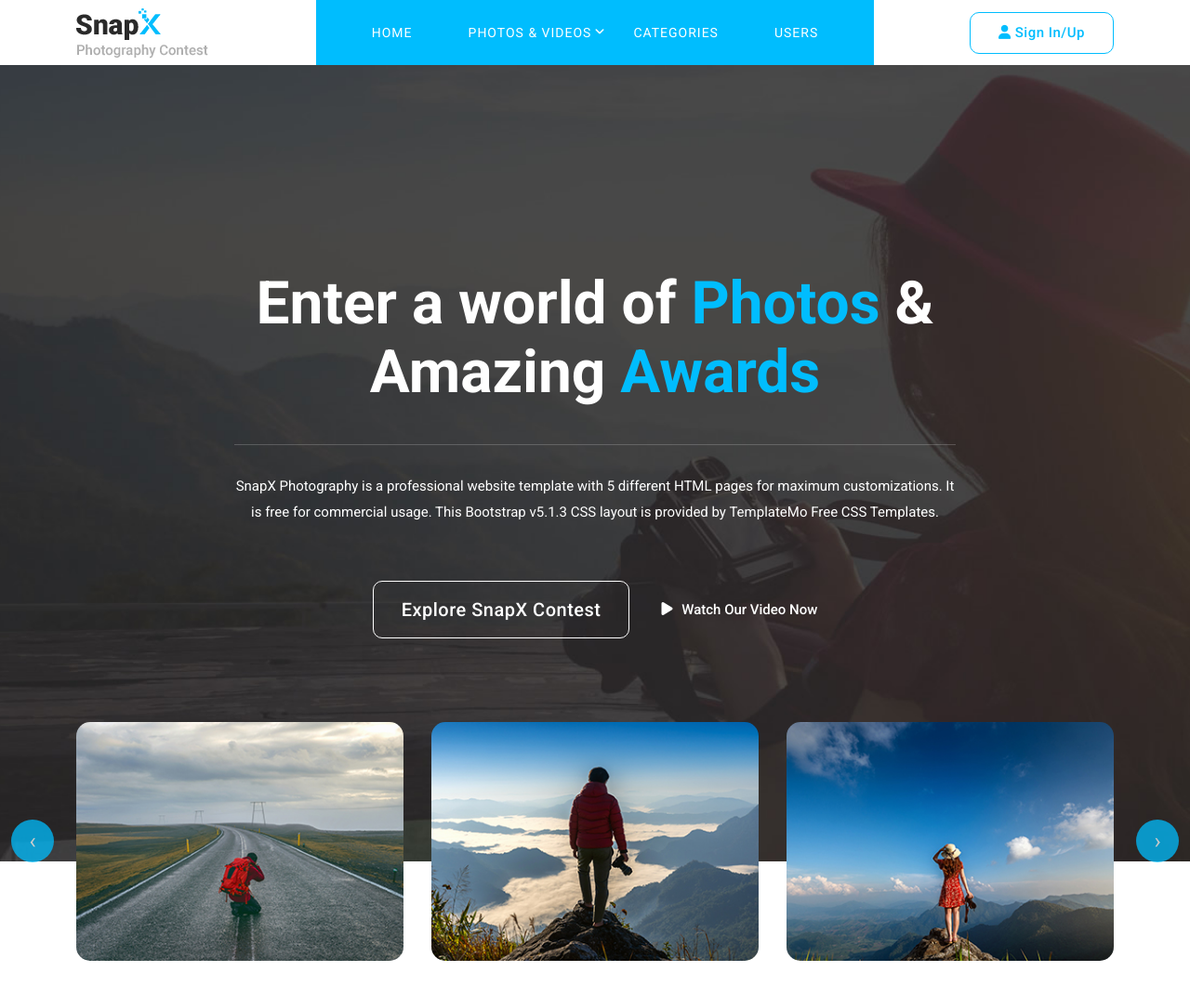
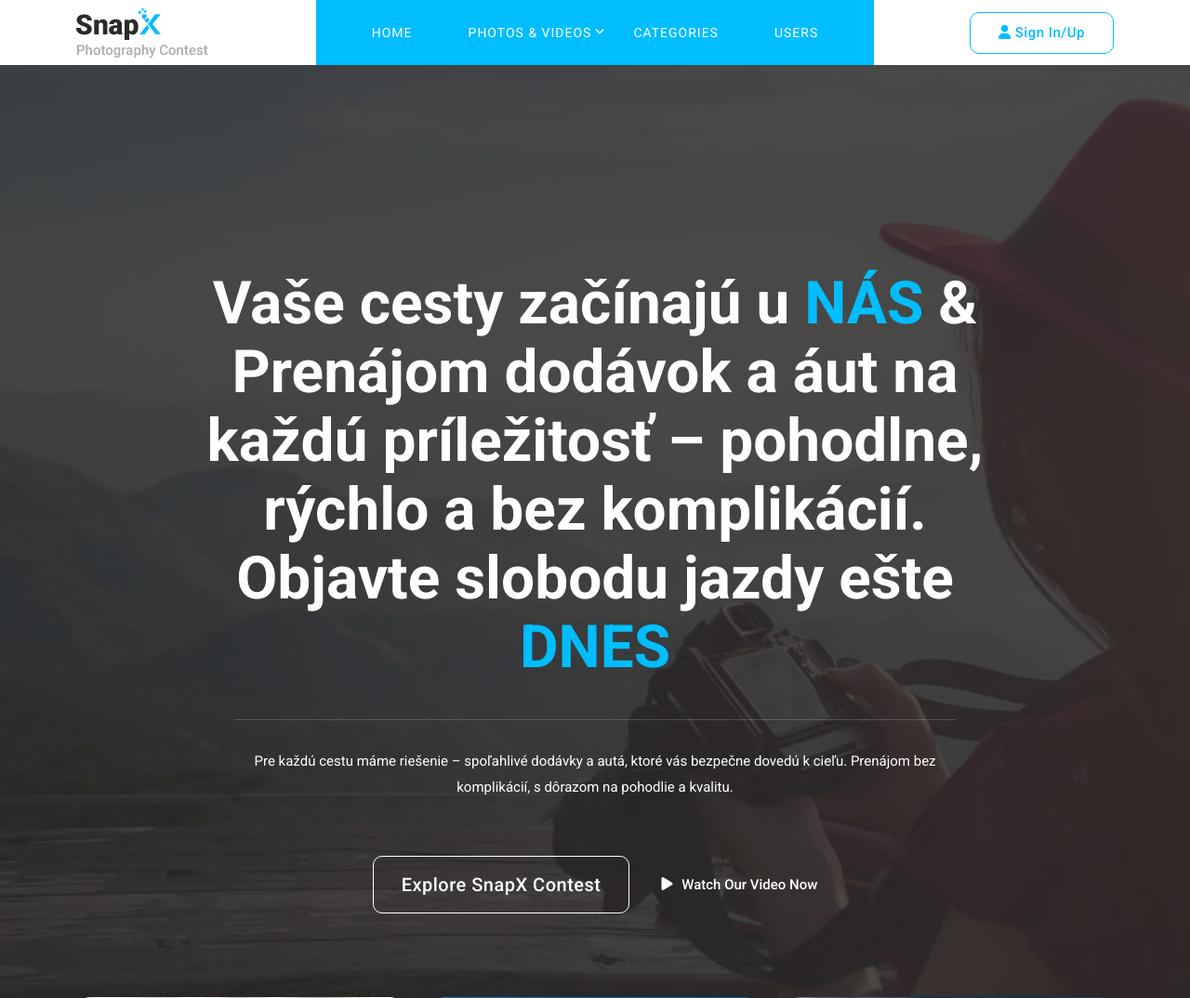
Before and after one commit to Papposourusus/Prenajom_aut_dodavok, a PHP site: page / in a window 1280 px wide. Shown: the top 1074 px of the page at 93% size. Run offline with PHP 8.4, Linux system fonts and the light colour scheme.

Commit message:
uprava textu

```diff
--- a/index.php
+++ b/index.php
@@ -126,8 +126,8 @@ https://templatemo.com/tm-576-snapx-photography
       <div class="row">
         <div class="col-lg-10 offset-lg-1">
           <div class="header-text">
-            <h2>Enter a world of <em>Photos</em> &amp; Amazing <em>Awards</em></h2>
-            <p>SnapX Photography is a professional website template with 5 different HTML pages for maximum customizations. It is free for commercial usage. This Bootstrap v5.1.3 CSS layout is provided by TemplateMo Free CSS Templates.</p>
+            <h2>Vaše cesty začínajú u <em>NÁS</em> &amp; Prenájom dodávok a áut na každú príležitosť – pohodlne, rýchlo a bez komplikácií. Objavte slobodu jazdy ešte <em>DNES</em></h2>
+            <p>Pre každú cestu máme riešenie – spoľahlivé dodávky a autá, ktoré vás bezpečne dovedú k cieľu. Prenájom bez komplikácií, s dôrazom na pohodlie a kvalitu.</p>
             <div class="buttons">
               <div class="big-border-button">
                 <a href="contests.html">Explore SnapX Contest</a>
```
